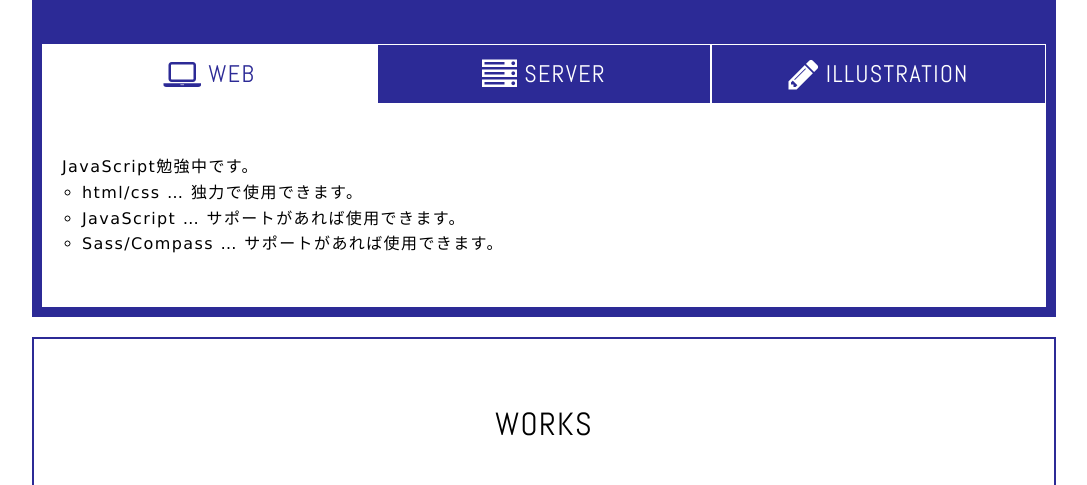
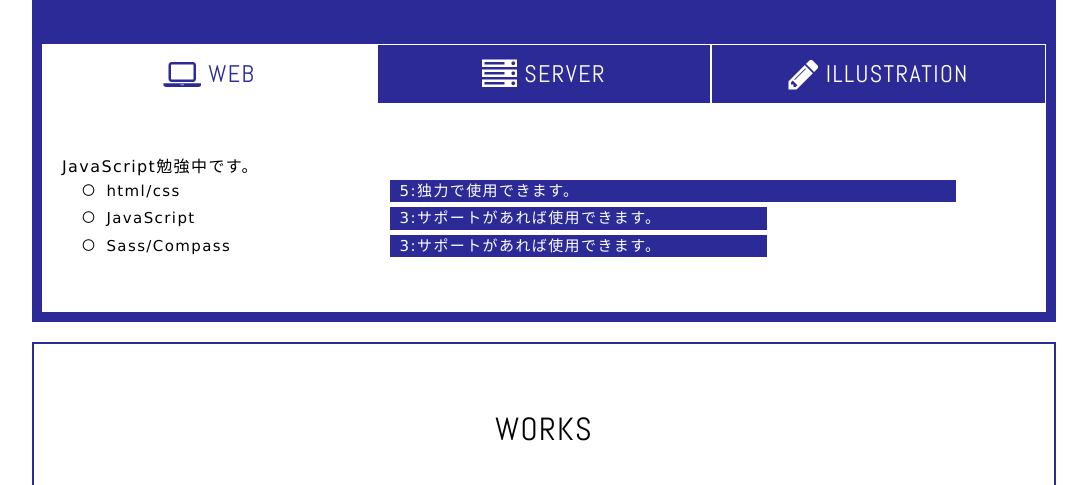
Before and after one commit to chikuwaa/chikuwaa.github.io, a plain HTML site: page index.html in a window 1280 px wide. Shown: the part 612-1097 px from the top of the page, without its empty margins (96-1183 px from the left). Drawn offline with nearby package versions, Linux system fonts and the light colour scheme.

Commit message:
棒グラフ作成

```diff
--- a/css/style.scss
+++ b/css/style.scss
@@ -296,14 +296,109 @@ header{
           }
         }
         ul{
-            margin-left:20px;
+          margin-left:20px;
+          @include tab{
+            margin-left:0px;
+
+          };
         }
         li{
-            list-style: circle;
-            font-size: 16px;
+          list-style: none;
+          display: flex;
+          flex-wrap: wrap;
+          align-items: center;
+          justify-content: flex-start;
+          margin-bottom: 5px;
+          &::before{
+            content: "〇";
+            padding-right: 10px;
+            font-size: 13px;
+            display: block;
+            @include tab{
+              padding-right: 5px;
+
+            };
+          }
+          .tit{
+            font-size: 15px;
+            line-height: 1;
+            display: block;
+            width: 30%;
             @include sp{
               font-size: 14px;
+              width: 60%;
             };
+          }
+          .graph{
+            font-size: 15px;
+            line-height: 1.5;
+            box-sizing: border-box;
+            padding-left: 10px;
+            display: block;
+            color: #fff;
+            position: relative;
+            z-index: 1;
+            @include tab{
+              font-size: 14px;
+              line-height: 1.3;
+            };
+
+            &::after{
+              position: absolute;
+              z-index: -1;
+              background-color: $ink1;
+              width: 100%;
+              height: 100%;
+              display: block;
+              content: "";
+              top: 0px;
+              left: 0px;
+              transform: scale(0.9 , 1);
+              transform-origin: center left;
+              opacity: 0;
+              @include sp{
+                position: static;
+                height: 20px;
+              };
+            }
+
+            @include sp{
+              color: $ink2;
+            };
+            &.lv5{
+              width: 60%;
+              @include sp{
+                width: 100%;
+              };
+            }
+            &.lv4{
+              width: 50%;
+              @include sp{
+                width: 100%;
+                &::after{
+                  width: 75%;
+                }
+              };
+            }
+            &.lv3{
+              width: 40%;
+              @include sp{
+                width: 100%;
+                &::after{
+                  width: 50%;
+                }
+              };
+            }
+            &.on{
+              &::after{
+                opacity: 1;
+                transform: scale(1 , 1);
+                transition-delay: 0.5s;
+                transition-duration: 1s;
+              }
+            }
+
+          }
         }
     }
     .tab01{
--- a/index.html
+++ b/index.html
@@ -56,27 +56,27 @@
                       <h3 class="sp tab_tit">Web</h3>
                       <p>JavaScript勉強中です。</p>
                       <ul>
-                          <li>html/css … 独力で使用できます。</li>
-                          <li>JavaScript … サポートがあれば使用できます。</li>
-                          <li>Sass/Compass … サポートがあれば使用できます。</li>
+                          <li><span class="tit">html/css</span><span class="graph lv5">5:独力で使用できます。</span></li>
+                          <li><span class="tit">JavaScript</span><span class="graph lv3">3:サポートがあれば使用できます。</span></li>
+                          <li><span class="tit">Sass/Compass</span><span class="graph lv3">3:サポートがあれば使用できます。</span></li>
                       </ul>
                     </div>
                     <div class="skill-box tab02">
                       <h3 class="sp tab_tit">Server</h3>
                       <p>インフラエンジニアとしての経験があります。</p>
                       <ul>
-                          <li>UNIX/Linux/Windows … 独力で使用、構築できます。</li>
-                          <li>ShellScript(ksh/bash) … 独力で使用できます。</li>
-                          <li>CiscoSwitch/Router … サポートがあれば構築できます。</li>
+                        <li><span class="tit">UNIX/Linux/Windows</span><span class="graph lv5">5:独力で使用、構築できます。</span></li>
+                        <li><span class="tit">ShellScript(ksh/bash)</span><span class="graph lv4">4:独力で使用できます。</span></li>
+                        <li><span class="tit">CiscoSwitch/Router</span><span class="graph lv3">3:サポートがあれば構築できます。</span></li>
                       </ul>
                     </div>
                     <div class="skill-box tab03">
                       <h3 class="sp tab_tit">Illustration</h3>
                       <p>tumbler(<a href="//isobeagedesu.tumblr.com/" target="_blank">isobeage</a>)に制作物をアップしています。以下制作環境です。</p>
                       <ul>
-                          <li>PhotoshopCS5</li>
-                          <li>ClipStudioPaintEX</li>
-                          <li>水彩絵の具</li>
+                        <li><span class="tit">PhotoshopCS5</span></li>
+                        <li><span class="tit">ClipStudioPaintEX</span></li>
+                        <li><span class="tit">水彩絵の具</span></li>
                       </ul>
                     </div>
                 </div>
--- a/js/common.js
+++ b/js/common.js
@@ -1,4 +1,20 @@
 (function(){
+  var scrollAnimationElm = document.querySelectorAll('.graph');
+  var scrollAnimationFunc = function() {
+    for(var i = 0; i < scrollAnimationElm.length; i++) {
+      if (window.innerHeight < 820){
+        var triggerMargin = 100;
+      }else{
+        var triggerMargin = 300;
+      }
+      if (window.innerHeight > scrollAnimationElm[i].getBoundingClientRect().top + triggerMargin) {
+        scrollAnimationElm[i].classList.add('on');
+      }
+    }
+  }
+  window.addEventListener('load', scrollAnimationFunc);
+  window.addEventListener('scroll', scrollAnimationFunc);
+
   $('.skill_tab li').click(function(){
     var this_tab = $(this).attr("class");
 
@@ -6,7 +22,8 @@
     $('.skill_tab .' + this_tab +' span').addClass("on");
 
     $('.skill_box_out .skill-box').css('display','none');
+    $('.skill_box_out .skill-box .graph').removeClass("on");
     $('.skill_box_out .' + this_tab).css('display','block');
+    scrollAnimationFunc();
   })
-
 })();
```
Also changed, not shown: css/style.css, 1 other file.
